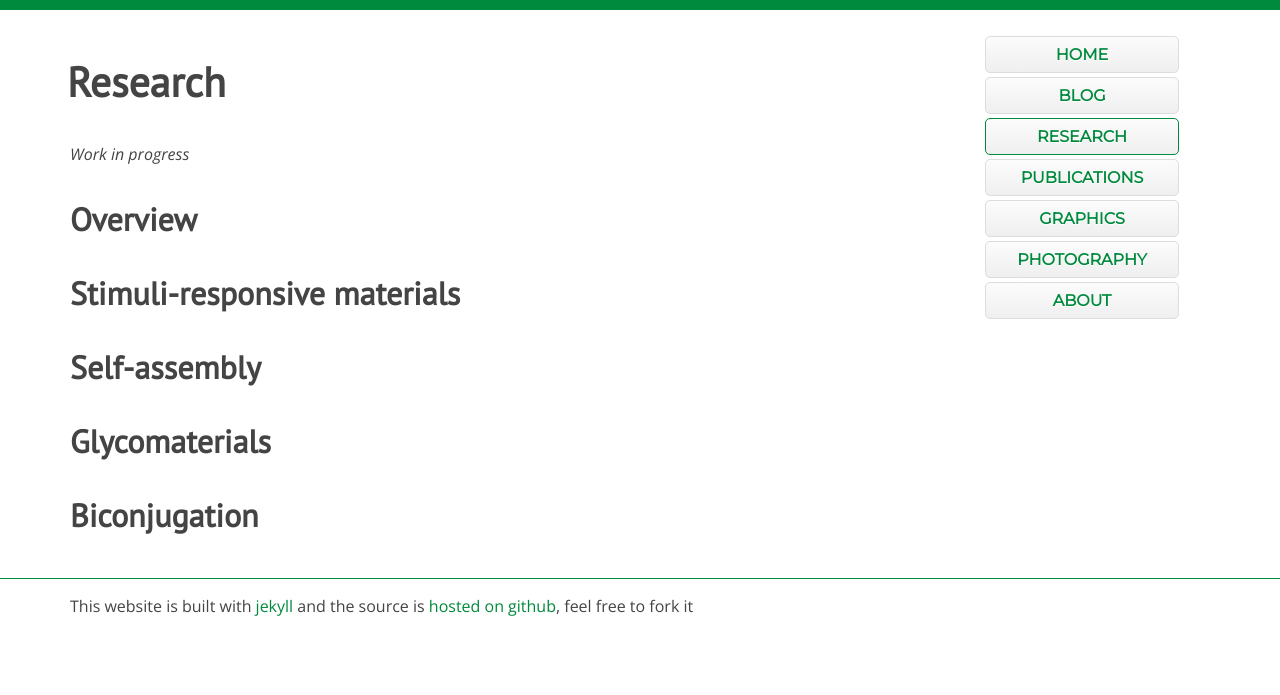
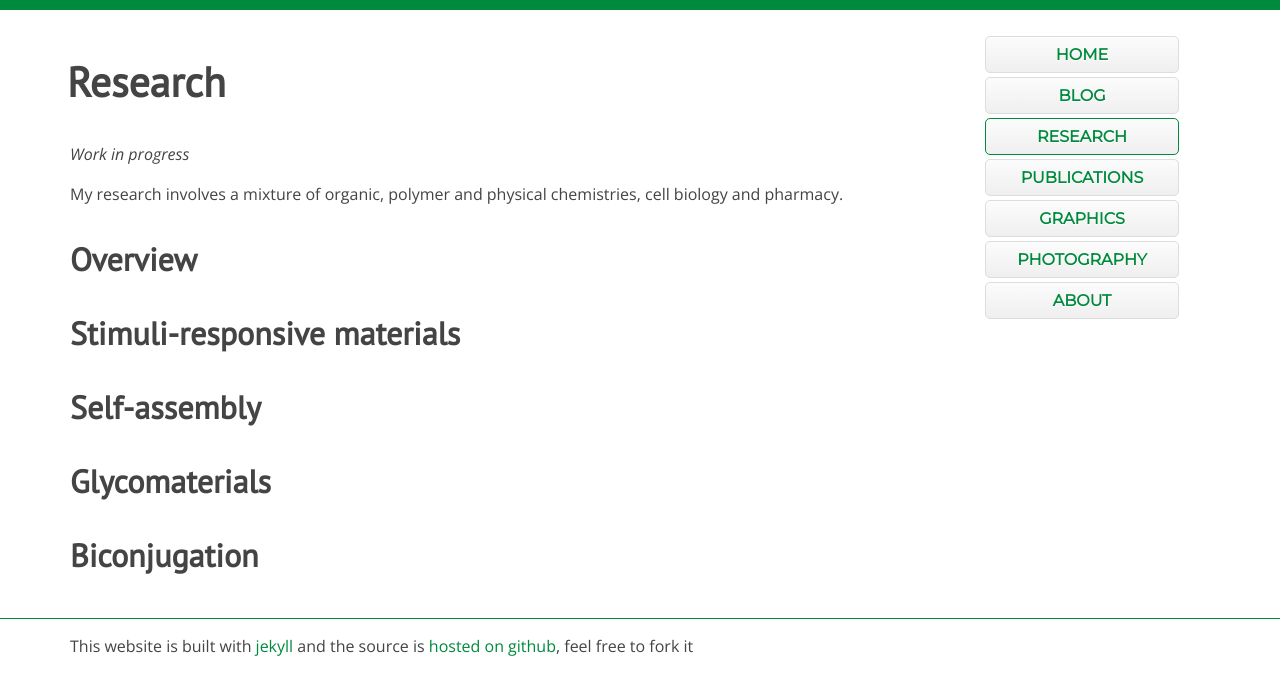
Before and after one commit to sebspain/sebspain.github.io, a Jekyll site: the page built from research/index.md, in a window 1280 px wide. Shown: the top 695 px of the page. Built offline with Jekyll 4.4.1, drawn with Linux system fonts in a browser that asks for light colours; Markdown is read by kramdown in place of the engine named in the settings.

Commit message:
started research page

```diff
--- a/research/index.md
+++ b/research/index.md
@@ -3,6 +3,8 @@ layout: page
 title: Research
 ---
 *Work in progress*
+
+My research involves a mixture of organic, polymer and physical chemistries, cell biology and pharmacy.
 
 ### Overview ###
 
```
